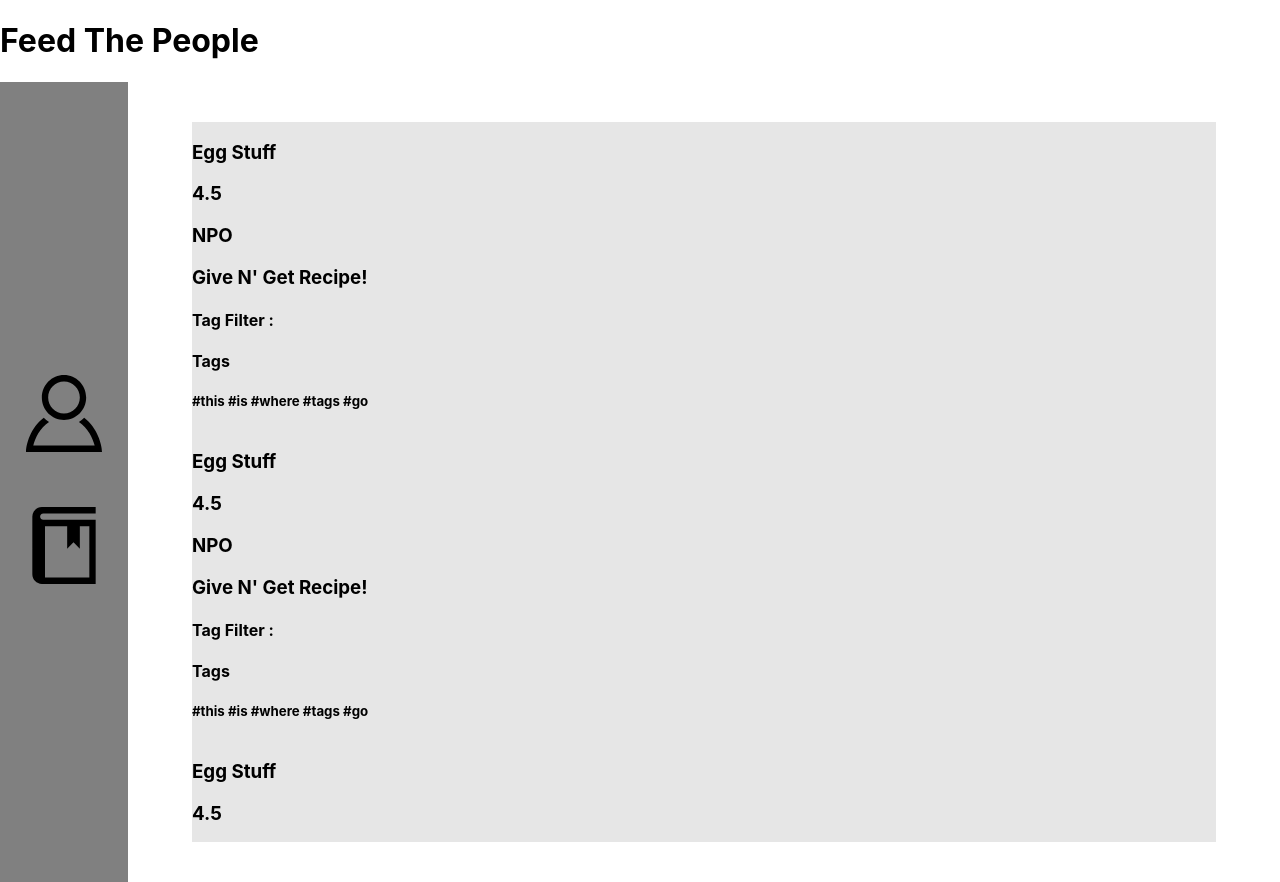
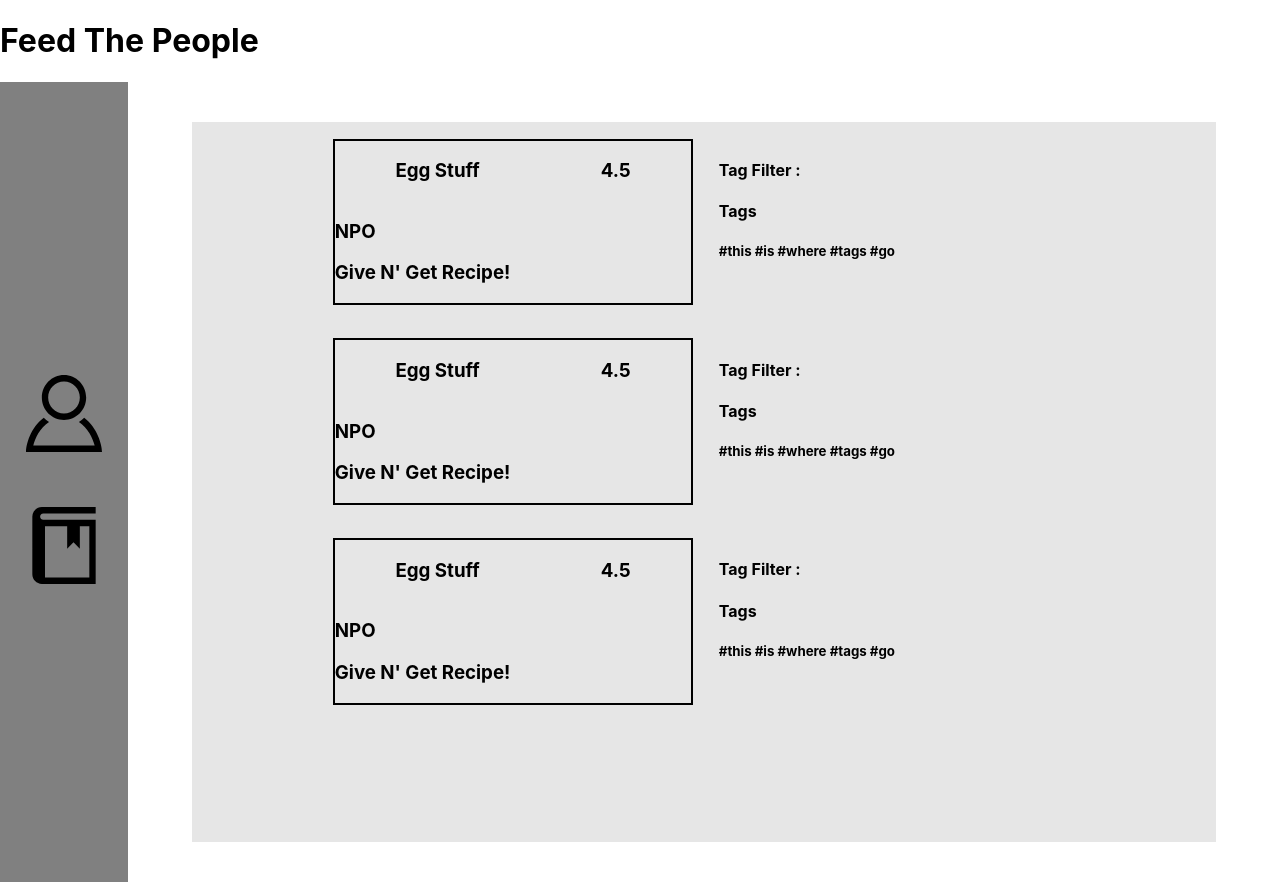
Before and after one commit to feed-the-people/Front-End, a React (Create React App) app: page / in a window 1280 px wide. Built offline with nearby package versions, Linux system fonts and the light colour scheme.

Commit message:
Add basic styling for recipe cards

```diff
--- a/src/components/RecipeCard/RecipeCard.css
+++ b/src/components/RecipeCard/RecipeCard.css
@@ -0,0 +1,27 @@
+.RecipeCard {
+  display: flex;
+  flex-direction: row;
+  justify-content: space-around;
+  align-self: center;
+  width: 60vw;
+  padding: .3vw;
+  /* border: 2px solid black; */
+}
+
+.left-section {
+  margin: 1vw;
+  border: 2px solid black;
+  width: 50%;
+}
+
+.right-section {
+  margin: 1vw;
+  /* border: 2px solid black; */
+  width: 50%;
+}
+
+.leftHeader {
+  display: flex;
+  flex-direction: row;
+  justify-content: space-around;
+}
```
